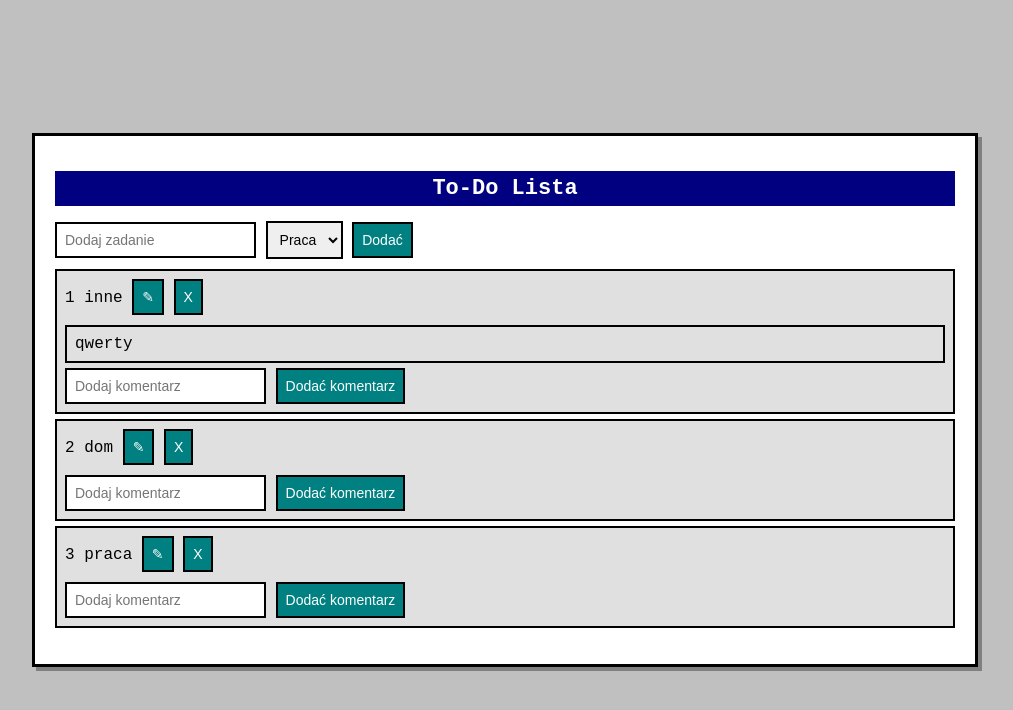
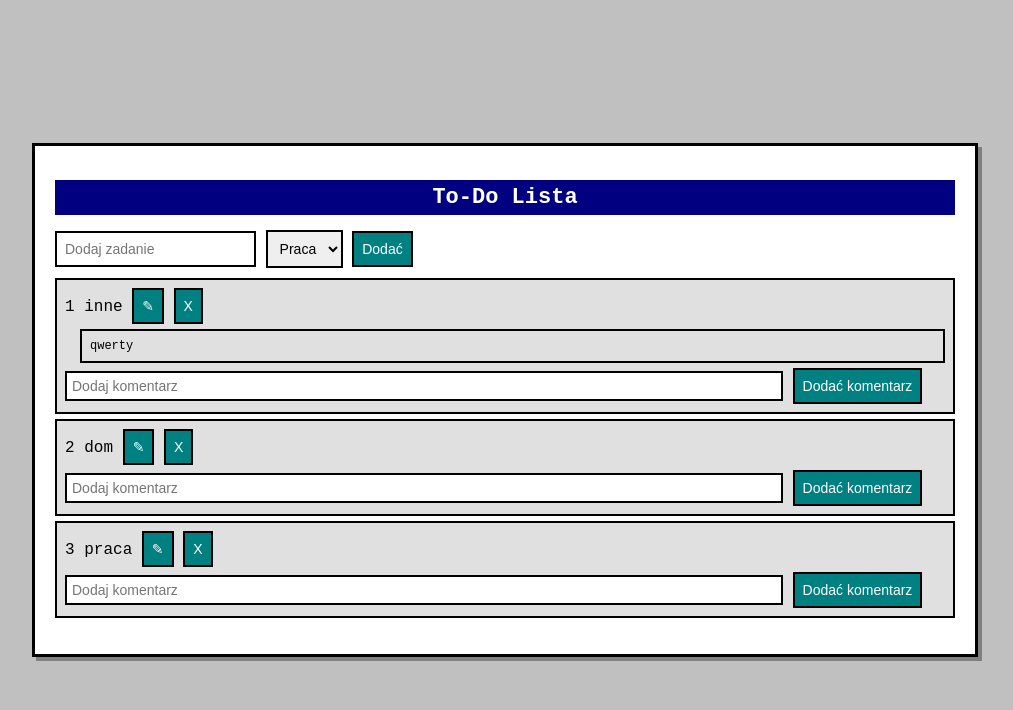
Before and after one commit to autumnn9/todolista, a PHP site: page / in a window 1280 px wide. Shown: the top 710 px of the page, without its empty margins (135-1148 px from the left). Run offline with PHP 8.4, Linux system fonts and the light colour scheme; data comes from the database, SQL or seed files in the repository.

Commit message:
Update style.css

```diff
--- a/style.css
+++ b/style.css
@@ -53,3 +53,14 @@
     background: #e0e0e0;
     margin-bottom: 5px;
 }
+
+.comments {
+    margin-top: 5px;
+    padding-left: 15px;
+    font-size: 12px;
+}
+
+.commentInput {
+    width: 80%;
+    padding: 5px;
+}
```
